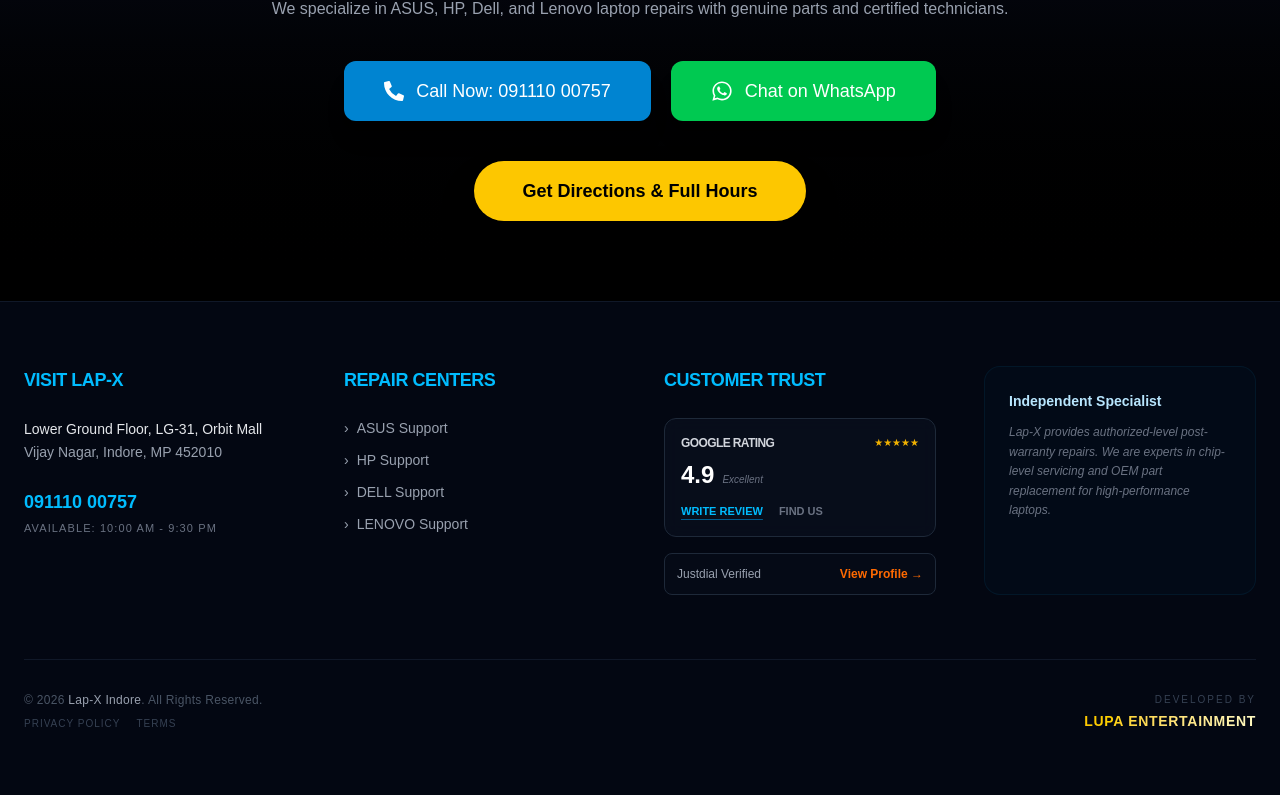
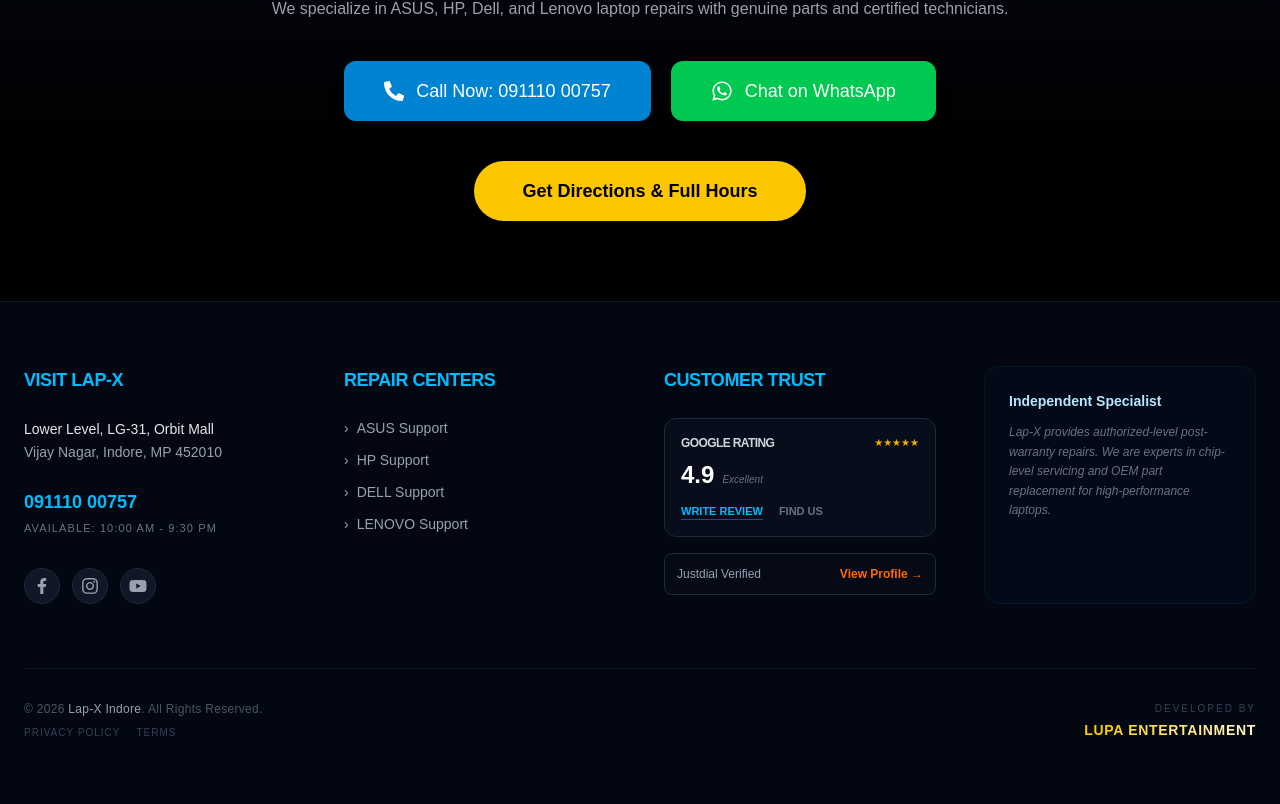
Before and after one commit to JoshiRishikesh/Lapx-Indore, a Next.js app: page / in a window 1280 px wide. Shown: the part 2902-3706 px from the top of the page. Built offline with nearby package versions, Linux system fonts and the light colour scheme.

Commit message:
Updated the Social Medi9a Icons

```diff
--- a/src/components/Footer.tsx
+++ b/src/components/Footer.tsx
@@ -1,5 +1,6 @@
 // src/components/Footer.tsx
 import Link from 'next/link';
+import { FaFacebookF, FaInstagram, FaYoutube } from 'react-icons/fa'; // Added react-icons
 
 const Footer: React.FC = () => {
   // UI Design Constants
@@ -7,11 +8,19 @@
   const textClass = "text-gray-400 text-sm leading-relaxed font-light";
   const linkHoverClass = "hover:text-white hover:translate-x-1 transition-all duration-300 flex items-center gap-2";
 
+  // Custom styling for social circles to match your sky-blue theme
+  const socialIconClass = "flex items-center justify-center w-9 h-9 rounded-full bg-gray-900 border border-gray-800 text-gray-400 hover:text-white hover:border-sky-500 hover:bg-sky-950/30 transition-all duration-300";
+
   // --- LIVE DATA ---
   const googlePlaceId = "ChIJg3l2lGb9YjkR0U_e3MSkOzs";
   const googleWriteReviewUrl = `https://search.google.com/local/writereview?placeid=${googlePlaceId}`;
   const googleMapsUrl = `https://www.google.com/maps/place/?q=place_id:${googlePlaceId}`;
   const justdialUrl = "https://www.justdial.com/Indore/Lap-X-Near-C21-Malhar-Mega-Mall-Vijay-Nagar/0731PX731-X731-221031122403-F5F9_BZDET";
+
+  // Social Links
+  const facebookUrl = "https://www.facebook.com/people/Lapx-indore/100083816658201/?checkpoint_src=any#";
+  const instagramUrl = "https://www.instagram.com/lapx_laptop_repair_indore/";
+  const youtubeUrl = "https://www.youtube.com/@lapxindore";
 
   return (
     <footer className="bg-gray-950 text-white font-poppins border-t border-gray-900">
@@ -21,10 +30,11 @@
         <div className="grid grid-cols-1 sm:grid-cols-2 lg:grid-cols-4 gap-12">
 
           {/* Column 1: Contact & Identity */}
+          <div className="space-y-6">
             <div className="space-y-4">
               <h3 className={headingClass}>Visit Lap-X</h3>
               <div className={textClass}>
-              <p className="font-medium text-gray-200">Lower Ground Floor, LG-31, Orbit Mall</p>
+                <p className="font-medium text-gray-200">Lower Level, LG-31, Orbit Mall</p>
                 <p>Vijay Nagar, Indore, MP 452010</p>
               </div>
               <div className="pt-2">
@@ -32,6 +42,20 @@
                   091110 00757
                 </a>
                 <p className="text-[11px] text-gray-500 mt-1 uppercase tracking-widest">Available: 10:00 AM - 9:30 PM</p>
+              </div>
+            </div>
+
+            {/* Social Media Links Section */}
+            <div className="flex gap-3 pt-2">
+              <a href={facebookUrl} target="_blank" rel="noopener noreferrer" className={socialIconClass} aria-label="Facebook">
+                <FaFacebookF size={16} />
+              </a>
+              <a href={instagramUrl} target="_blank" rel="noopener noreferrer" className={socialIconClass} aria-label="Instagram">
+                <FaInstagram size={18} />
+              </a>
+              <a href={youtubeUrl} target="_blank" rel="noopener noreferrer" className={socialIconClass} aria-label="YouTube">
+                <FaYoutube size={18} />
+              </a>
             </div>
           </div>
 
@@ -50,7 +74,6 @@
           <div>
             <h3 className={headingClass}>Customer Trust</h3>
             <div className="space-y-4">
-              {/* Google Badge */}
               <div className="bg-gray-900/40 border border-gray-800 p-4 rounded-xl backdrop-blur-sm group hover:border-sky-500/50 transition-colors">
                 <div className="flex justify-between items-start mb-2">
                   <span className="text-xs font-bold text-gray-300 uppercase tracking-tighter">Google Rating</span>
@@ -66,7 +89,6 @@
                 </div>
               </div>
 
-              {/* Justdial Link */}
               <a href={justdialUrl} target="_blank" rel="noopener noreferrer"
                  className="flex items-center justify-between p-3 bg-gray-900/20 border border-gray-800 rounded-lg hover:bg-gray-900/60 transition group">
                 <span className="text-xs text-gray-400 font-medium">Justdial Verified</span>
@@ -96,7 +118,6 @@
             </div>
           </div>
 
-          {/* Lupa Entertainment Credit with Yellow Gradient */}
           <div className="flex flex-col items-center md:items-end">
             <span className="text-[10px] text-gray-700 uppercase tracking-[0.2em] mb-1">Developed By</span>
             <a
```
Lines whose indentation alone changed are shown as unchanged.
